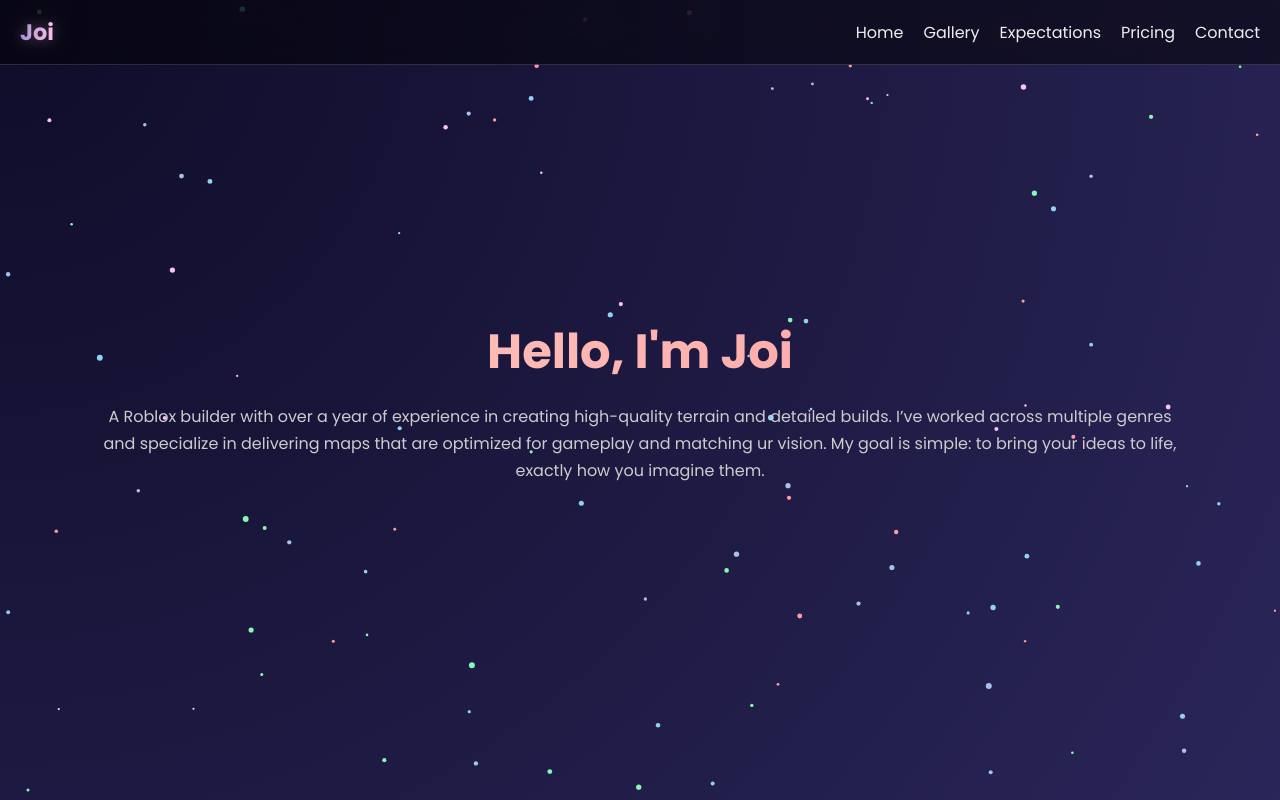
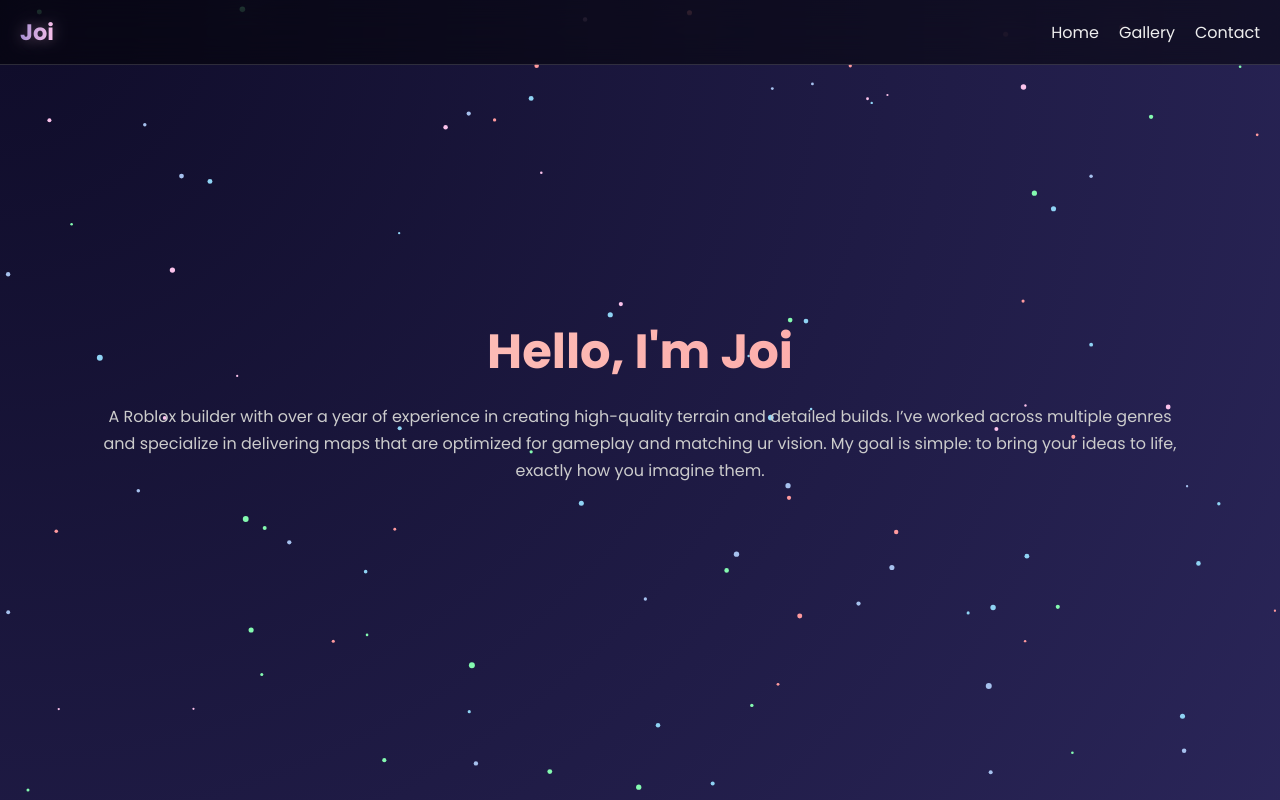
Before and after one commit to joi112233444/roblox, a plain HTML site: page index.html in a window 1280 px wide. Shown: the top 800 px of the page. Drawn offline with Linux system fonts and the light colour scheme.

Commit message:
Update index.html

```diff
--- a/index.html
+++ b/index.html
@@ -300,8 +300,6 @@
       <ul id="navLinks">
         <li><a href="#hero">Home</a></li>
         <li><a href="#gallery">Gallery</a></li>
-        <li><a href="#expectations">Expectations</a></li>
-        <li><a href="#pricing">Pricing</a></li>
         <li><a href="#contact">Contact</a></li>
       </ul>
     </nav>
```
